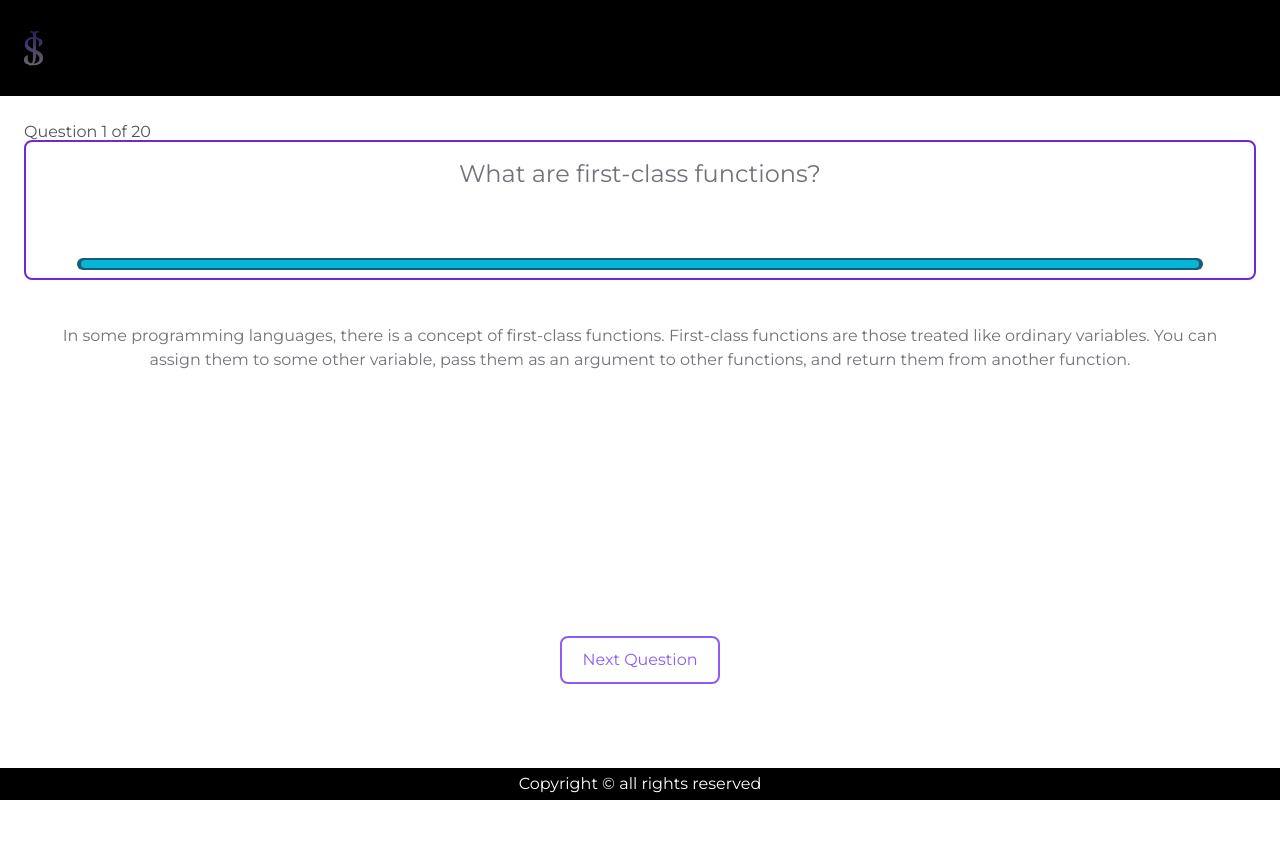
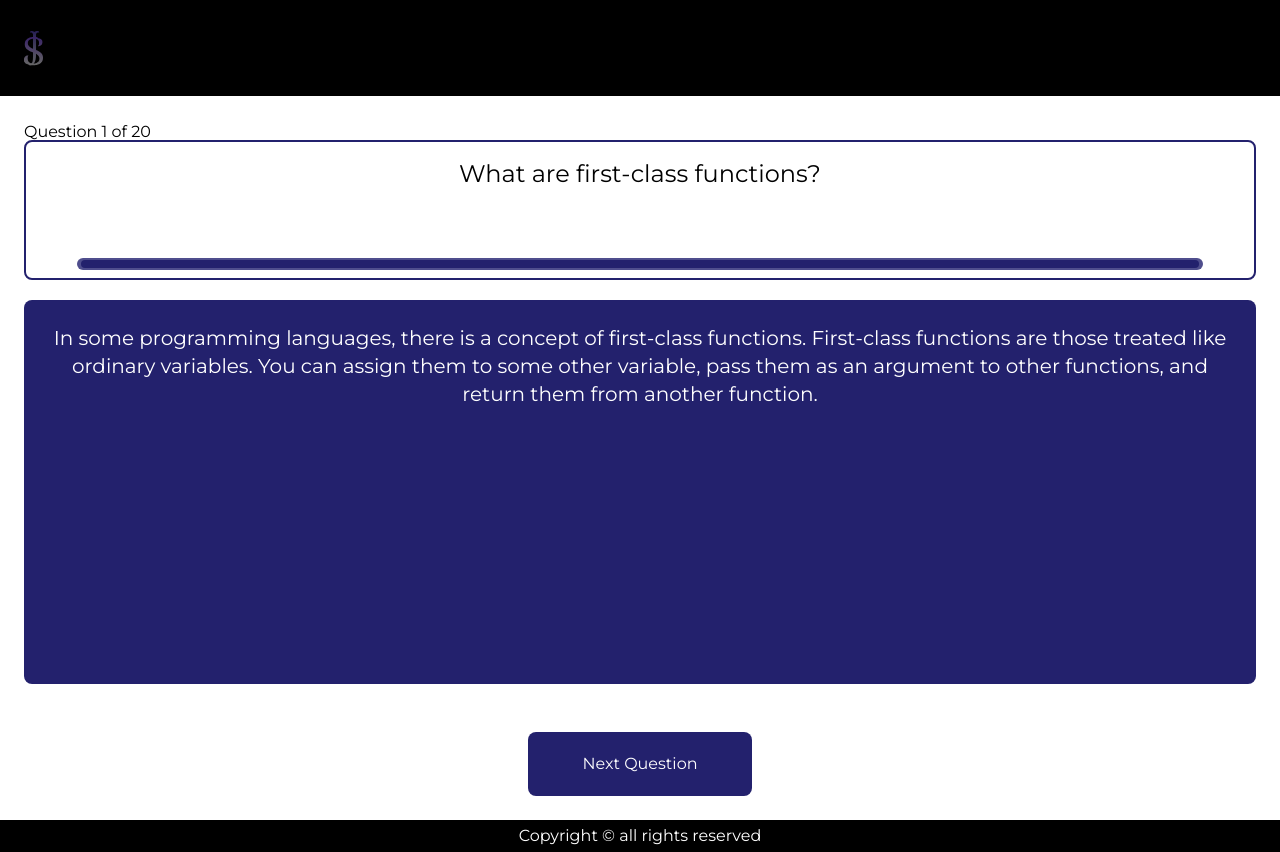
Before and after one commit to rafal19987/Interview-Questions-App-Nextjs-Tailwind-TypeScript-Supabase, a Next.js app: page /questions in a window 1280 px wide. Before the commit the page ends 800 px from the top, so only its background shows below. Built offline with nearby package versions, Linux system fonts and the light colour scheme.

Commit message:
style: change questions page styles

```diff
--- a/app/questions/QuestionsProgressBar.tsx
+++ b/app/questions/QuestionsProgressBar.tsx
@@ -4,7 +4,7 @@ const QuestionsProgressBar = (props: any) => {
       style={{
         width: `${props.filled}%`,
       }}
-      className={` h-2 rounded-lg bg-cyan-500 `}
+      className="h-2 rounded-lg bg-[#23216D]"
     ></div>
   )
 }
--- a/app/questions/page.tsx
+++ b/app/questions/page.tsx
@@ -140,7 +140,7 @@ const Page = () => {
     <>
       <div className="flex flex-col justify-center items-center w-full h-full p-6">
         <section className="w-full h-40">
-          <p className=" text-zinc-600 h-5">
+          <p className=" text-black h-5">
             {index + 1 == baseOfQuestions.length ? (
               <span>Last Question</span>
             ) : (
@@ -149,18 +149,18 @@ const Page = () => {
               </span>
             )}
           </p>
-          <div className="relative flex flex-col items-center  rounded-lg border-2 border-violet-700 h-[calc(100%-1.25rem)] w-full">
-            <h1 className="p-4 text-2xl text-center">
+          <div className="relative flex flex-col items-center  rounded-lg border-2 border-[#23216D] h-[calc(100%-1.25rem)] w-full">
+            <h1 className="p-4 text-2xl text-center text-black">
               {baseOfQuestions[index].question}
             </h1>
-            <div className="absolute flex justify-start items-center bottom-1 w-11/12 h-3 m-1 p-1 rounded-lg bg-cyan-800">
+            <div className="absolute flex justify-start items-center bottom-1 w-11/12 h-3 m-1 p-1 rounded-lg bg-[#4F4E8D]">
               <QuestionsProgressBar filled={filled} />
             </div>
           </div>
         </section>
-        <section className="mt-5 h-72">
+        <section className="mt-5 h-96 bg-[#23216D] rounded-lg">
           {!isRunning && (
-            <h2 className="p-6 text-md text-center">
+            <h2 className="p-6 text-xl text-center text-white">
               {baseOfQuestions[index].answare}
             </h2>
           )}
@@ -168,14 +168,14 @@ const Page = () => {
 
         {!isRunning ? (
           <button
-            className="mt-12 border-2 border-violet-500 w-40 h-12 rounded-lg  text-violet-500"
+            className="mt-12 w-56 h-16 rounded-lg bg-[#23216D] text-white"
             onClick={nextQuestion}
           >
             Next Question
           </button>
         ) : (
           <button
-            className="mt-12 border-2 border-violet-500 w-40 h-12 rounded-lg  text-violet-500"
+            className="mt-12  w-56 h-16 rounded-lg bg-[#23216D] text-white"
             onClick={() => {
               setIsRunning(false)
               setFilled(100)
```
